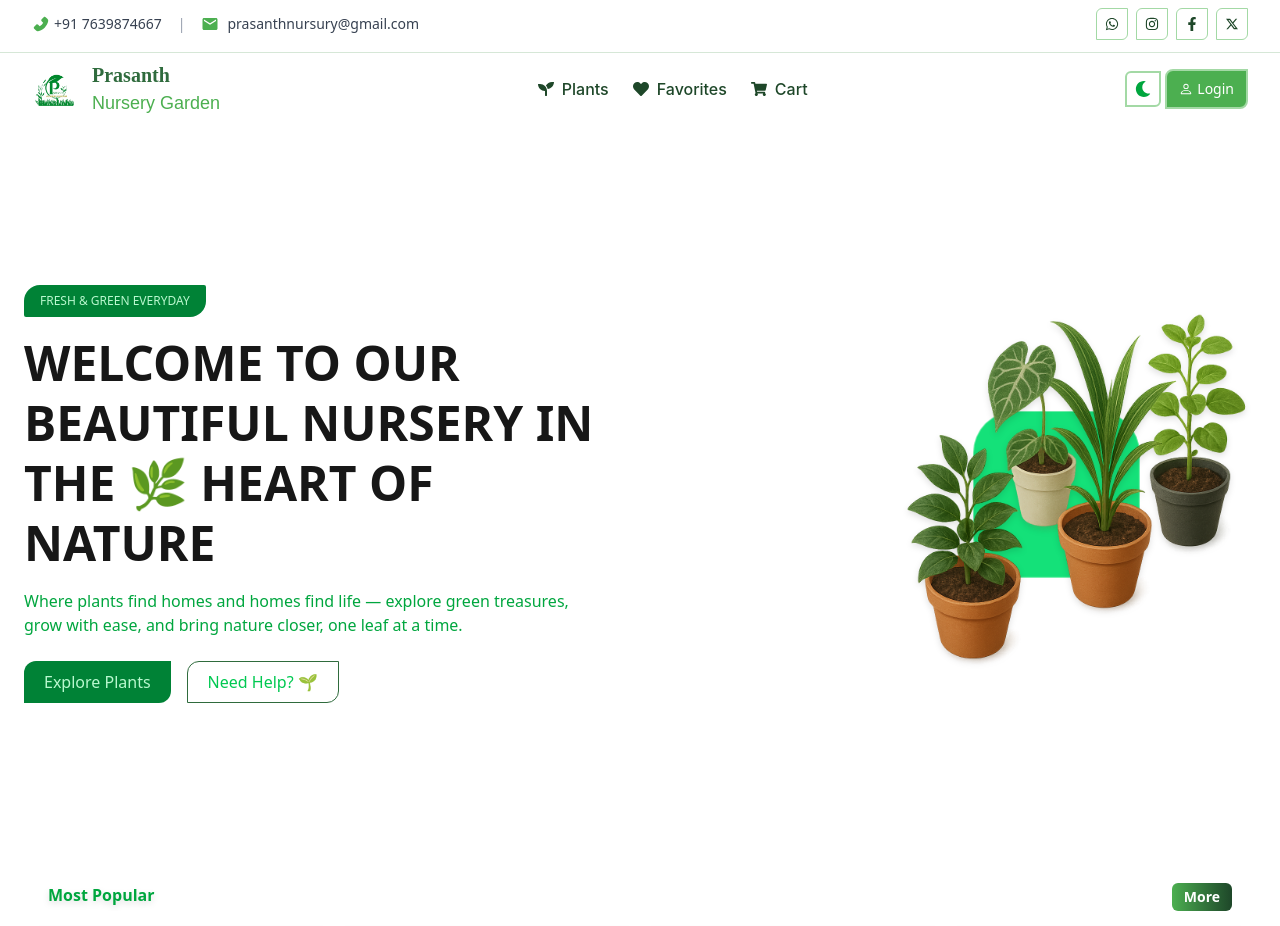
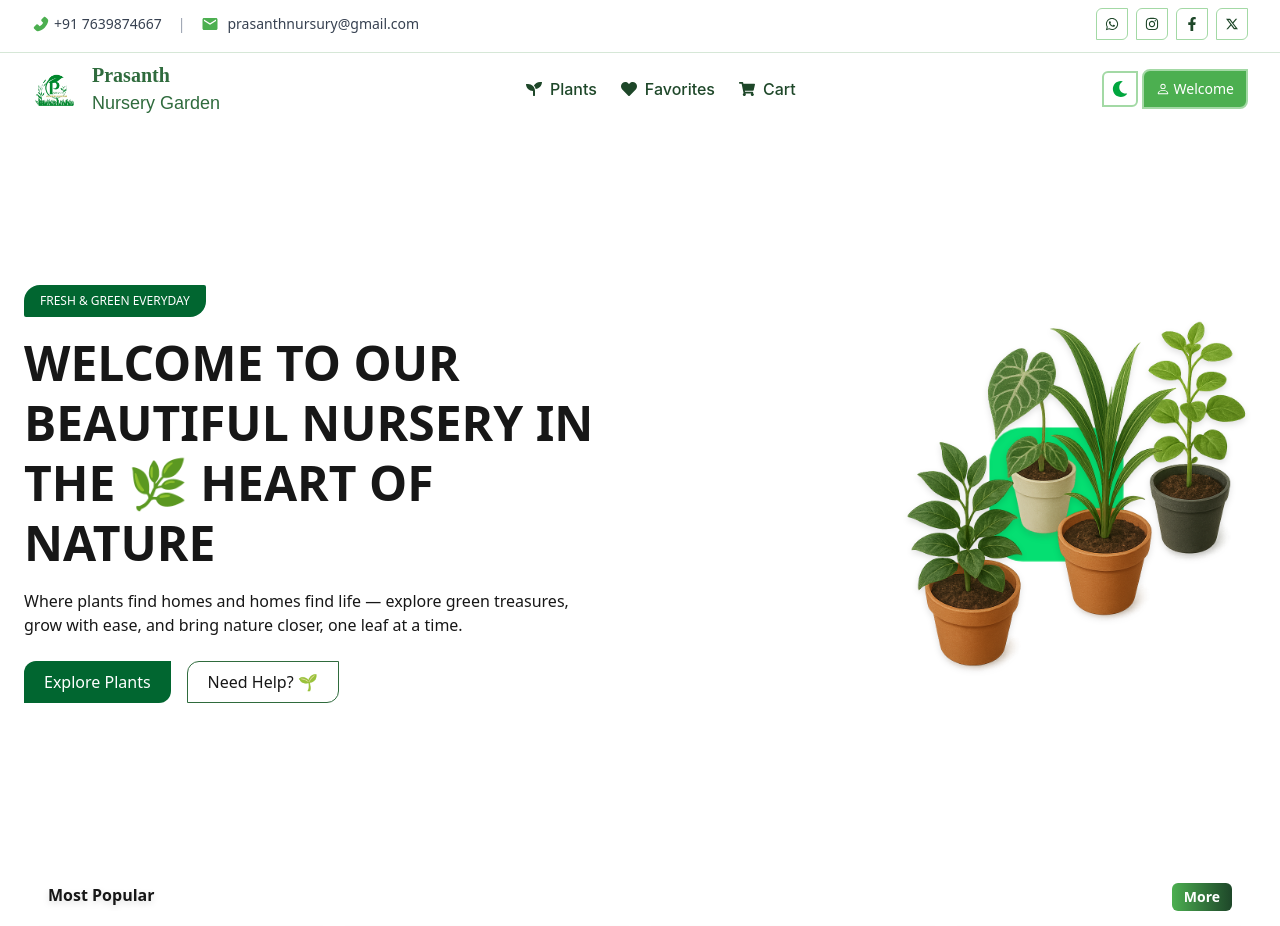
Before and after one commit to prasanth8961/nursery, a Next.js app: page / in a window 1280 px wide. Shown: the top 926 px of the page. Built offline with nearby package versions, Linux system fonts and the light colour scheme; no server answers.

Commit message:
fix::performance issue

```diff
--- a/src/components/layout/Header.tsx
+++ b/src/components/layout/Header.tsx
@@ -69,7 +69,7 @@ export const Header = () => {
               Prasanth
             </span>
             <span
-              className="text-[var(--color-primary-light)] text-sm sm:text-base md:text-lg font-medium capitalize"
+              className="text-[var(--color-primary)] text-sm sm:text-base md:text-lg font-medium capitalize"
               style={{ fontFamily: "'Poppins', sans-serif" }}
             >
               Nursery Garden
@@ -124,7 +124,7 @@ export const Header = () => {
               goToAuth();
             }}
           >
-            <BsPerson /> <span>Login</span>
+            <BsPerson /> <span>Welcome</span>
           </div>
 
           <div
@@ -227,7 +227,7 @@ export const Header = () => {
               goToAuth();
             }}
           >
-            <BsPerson /> <span>Login</span>
+            <BsPerson /> <span>Welcome</span>
           </div>
         </div>
       </div>
--- a/src/components/layout/HeroSection.tsx
+++ b/src/components/layout/HeroSection.tsx
@@ -1,10 +1,11 @@
 'use client';
 
 import Image from 'next/image';
-import { motion, Variants } from 'framer-motion';
+import { LazyMotion, domAnimation, m, Variants } from 'framer-motion';
 import { HERO_IMAGE } from '@/constants';
 import { useRoute } from '@/routes';
 import { SeoHead } from '../common/Head';
+import { useRef } from 'react';
 
 const textFadeIn: Variants = {
   hidden: { opacity: 0, y: 30 },
@@ -12,28 +13,14 @@ const textFadeIn: Variants = {
     opacity: 1,
     y: 0,
     transition: {
-      delay: i * 0.2,
+      delay: i * 0.15,
       duration: 0.8,
       ease: 'easeOut',
     },
   }),
 };
 
-const HeroSection = () => {
-  const { goToPlants } = useRoute();
-  return (
-    <>
-      <SeoHead
-        title="Buy Indoor & Outdoor Plants Online | Local Nursery Finder India"
-        description="Shop fresh plants online from trusted local nurseries. Discover indoor plants, outdoor trees, flowering plants & gardening supplies. Delivery near you!"
-      />
-      <main className="flex flex flex-col md:flex-row items-center justify-between px-6 py-10 xl:py-40 max-w-7xl mx-auto overflow-hidden">
-        <motion.div
-          className="max-w-xl"
-          initial="hidden"
-          whileInView="visible"
-          viewport={{ once: true, amount: 0.2 }}
-          variants={{
+const containerFadeIn: Variants = {
   hidden: { opacity: 0, x: -50 },
   visible: {
     opacity: 1,
@@ -42,20 +29,40 @@ const HeroSection = () => {
       duration: 0.8,
       ease: 'easeOut',
       when: 'beforeChildren',
-                staggerChildren: 0.2,
+      staggerChildren: 0.15,
     },
   },
-          }}
+};
+
+const HeroSection = () => {
+  const { goToPlants } = useRoute();
+  const helpRef = useRef<HTMLDivElement>(null);
+
+  return (
+    <>
+      <SeoHead
+        title="Buy Indoor & Outdoor Plants Online | Local Nursery Finder India"
+        description="Shop fresh plants online from trusted local nurseries. Discover indoor plants, outdoor trees, flowering plants & gardening supplies. Delivery near you!"
+      />
+
+      <main className="flex flex-col md:flex-row items-center justify-between px-6 py-10 xl:py-40 max-w-7xl mx-auto overflow-hidden">
+        <LazyMotion features={domAnimation}>
+          <m.div
+            className="max-w-xl"
+            initial="hidden"
+            whileInView="visible"
+            viewport={{ once: true, amount: 0.2 }}
+            variants={containerFadeIn}
           >
-          <motion.span
-            className="text-xs font-medium uppercase bg-green-700 text-green-200 px-4 py-2 rounded-xs rounded-tl-xl rounded-br-xl sm:rounded-tl-2xl rounded-xs sm:rounded-br-2xl inline-block"
+            <m.span
+              className="text-xs font-medium uppercase bg-green-800 text-white px-4 py-2 rounded-xs rounded-tl-xl rounded-br-xl sm:rounded-tl-2xl sm:rounded-br-2xl inline-block"
               variants={textFadeIn}
               custom={0}
             >
               Fresh & Green Everyday
-          </motion.span>
+            </m.span>
 
-          <motion.h1
+            <m.h1
               className="text-4xl md:text-5xl font-extrabold mt-4 leading-tight"
               variants={textFadeIn}
               custom={1}
@@ -63,58 +70,65 @@ const HeroSection = () => {
               WELCOME TO OUR
               <br /> BEAUTIFUL NURSERY IN
               <br /> THE 🌿 HEART OF NATURE
-          </motion.h1>
+            </m.h1>
 
-          <motion.p className="mt-4 text-green-600" variants={textFadeIn} custom={2}>
-            Where plants find homes and homes find life — explore green treasures, grow with ease, and
-            bring nature closer, one leaf at a time.
-          </motion.p>
+            <m.p
+              className="mt-4 font-medium text-md"
+              variants={textFadeIn}
+              custom={2}
+            >
+              Where plants find homes and homes find life — explore green treasures, grow with ease,
+              and bring nature closer, one leaf at a time.
+            </m.p>
 
-          <motion.div className="mt-6 flex gap-4" variants={textFadeIn} custom={3}>
+            <m.div className="mt-6 flex gap-4" variants={textFadeIn} custom={3}>
               <button
-              className="bg-green-700 text-green-200 px-5 py-2 hover:bg-[var(--color-primary-dark)] hover:text-white rounded-tl-xl rounded-br-xl transition cursor-pointer"
-              onClick={() => goToPlants()}
+                className="bg-green-800 text-white px-5 py-2 hover:bg-[var(--color-primary-dark)] rounded-tl-xl rounded-br-xl transition cursor-pointer"
+                onClick={goToPlants}
               >
                 Explore Plants
               </button>
               <button
-              className="border border-[var(--color-primary)] text-green-500 px-5 py-2 hover:bg-[var(--color-primary-light)] hover:text-white rounded-tl-xl rounded-br-xl transition cursor-pointer"
-              onClick={() => {
-                setTimeout(() => {
-                  window.scrollTo({ top: document.body.scrollHeight, behavior: 'smooth' });
-                }, 300);
-              }}
+                className="border border-[var(--color-primary)] px-5 py-2 hover:bg-[var(--color-primary-light)] rounded-tl-xl rounded-br-xl transition cursor-pointer"
+                onClick={() => helpRef.current?.scrollIntoView({ behavior: 'smooth' })}
               >
                 Need Help? 🌱
               </button>
-          </motion.div>
-        </motion.div>
+            </m.div>
+          </m.div>
 
-        <motion.div
+          <m.div
             className="relative mt-10 md:mt-0 w-full max-w-[400px] aspect-square flex items-center justify-center"
             initial={{ opacity: 0, scale: 0.9 }}
             whileInView={{ opacity: 1, scale: 1 }}
             viewport={{ once: true }}
-          transition={{ duration: 1.2, ease: 'easeOut' }}
+            transition={{ duration: 1.0, ease: 'easeOut' }}
           >
-          <div className="absolute w-2/3 aspect-square rounded-[25%] bg-green-200 opacity-30 animate-ripple" />
-          <div className="absolute w-2/3 aspect-square rounded-[25%] bg-green-300 opacity-20 animate-ripple delay-[200ms]" />
-          <div className="absolute w-2/3 aspect-square rounded-[25%] bg-green-400 opacity-10 animate-ripple delay-[400ms]" />
 
-          <motion.div
-            animate={{ y: [0, -10, 0] }}
-            transition={{ duration: 4, repeat: Infinity, ease: 'easeInOut' }}
+            <div className="absolute w-2/3 aspect-square rounded-[25%] bg-green-200 opacity-30 animate-ripple hidden sm:block" />
+            <div className="absolute w-2/3 aspect-square rounded-[25%] bg-green-300 opacity-20 animate-ripple delay-[200ms] hidden sm:block" />
+            <div className="absolute w-2/3 aspect-square rounded-[25%] bg-green-400 opacity-10 animate-ripple delay-[400ms] hidden sm:block" />
+
+
+            <m.div
+              animate={{ y: [0, -6, 0] }}
+              transition={{ duration: 5, repeat: Infinity, ease: 'easeInOut' }}
               className="relative z-10 w-full h-full"
             >
               <Image
                 src={HERO_IMAGE}
                 alt="Nursery showcase"
-              fill
+                width={400}
+                height={400}
                 className="object-contain drop-shadow-md"
+                priority
+                quality={70}
               />
-          </motion.div>
-        </motion.div>
+            </m.div>
+          </m.div>
+        </LazyMotion>
       </main>
+      <div ref={helpRef} />
     </>
   );
 };
--- a/src/components/layout/ProductListClient.tsx
+++ b/src/components/layout/ProductListClient.tsx
@@ -3,7 +3,7 @@
 import Head from 'next/head';
 import { AiFillPhone } from 'react-icons/ai';
 import { FaArrowLeft, FaLeaf } from 'react-icons/fa';
-import { Suspense, useEffect, useMemo, useRef, useState } from 'react';
+import { useEffect, useMemo, useRef, useState } from 'react';
 import { Plant } from '@/types';
 import { useDebounce } from '@/hooks/useDebounce';
 import { categories, socialMedias } from '@/constants';
--- a/src/components/layout/Products.tsx
+++ b/src/components/layout/Products.tsx
@@ -22,7 +22,7 @@ const Products = () => {
         <section className="max-w-[95vw] mx-auto py-2 sm:py-5">
           <div className="w-full overflow-x-auto mb-4">
             <div className="flex items-start gap-4 px-1 min-w-max lg:justify-between lg:px-4">
-              <div className="text-md font-semibold text-green-600 cursor-pointer whitespace-nowrap drop-shadow-md">
+              <div className="text-md font-semibold  cursor-pointer whitespace-nowrap drop-shadow-md">
                 Most Popular
               </div>
 
--- a/src/seeds/plantData.ts
+++ b/src/seeds/plantData.ts
@@ -18,7 +18,7 @@ export const plantsData: Plant[] = [
     isAvailable: true,
     isFeatured: true,
     tags: ['ritual use', 'fast grower', 'red flower', 'Tamil Nadu'],
-    relatedPlantsIds: [],
+    relatedPlantsIds: [102, 104],
     variants: [
       {
         id: '101-4x6',
@@ -147,7 +147,7 @@ export const plantsData: Plant[] = [
     isAvailable: true,
     isFeatured: true,
     tags: ['pink flower', 'ornamental', 'hedge', 'low maintenance'],
-    relatedPlantsIds: [102],
+    relatedPlantsIds: [102, 101],
     variants: [
       {
         id: '103-7x8',
@@ -203,7 +203,7 @@ export const plantsData: Plant[] = [
     isAvailable: true,
     isFeatured: true,
     tags: ['white aralia', 'foliage', 'indoor plant', 'air purifier'],
-    relatedPlantsIds: [],
+    relatedPlantsIds: [105],
     variants: [
       {
         id: '104-7x8',
@@ -258,7 +258,7 @@ export const plantsData: Plant[] = [
     isAvailable: true,
     isFeatured: true,
     tags: ['ti plant', 'good luck', 'tropical foliage', 'indoor plant'],
-    relatedPlantsIds: [],
+    relatedPlantsIds: [104],
     variants: [
       {
         id: '105-7x8',
```
Also changed, not shown: src/components/common/PlantCard.tsx (+9 -10 lines). Lines whose indentation alone changed are shown as unchanged.
